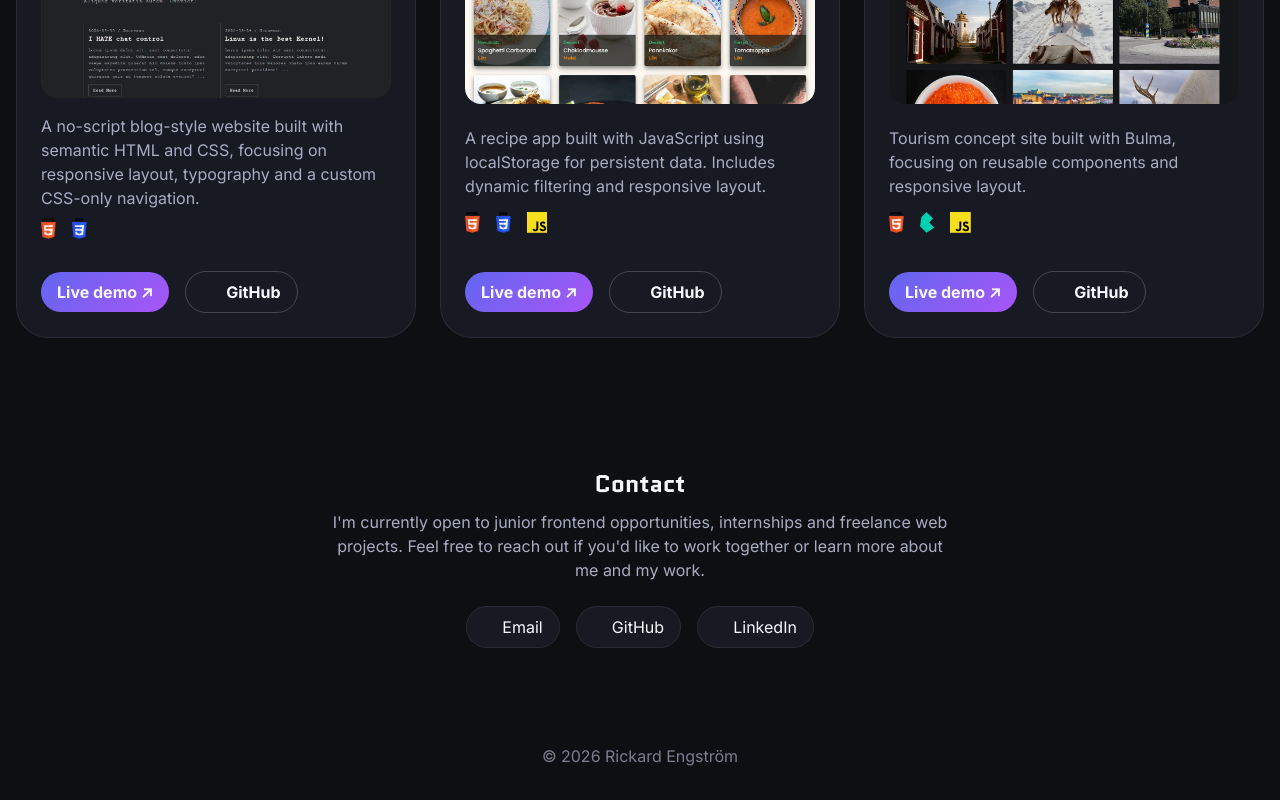
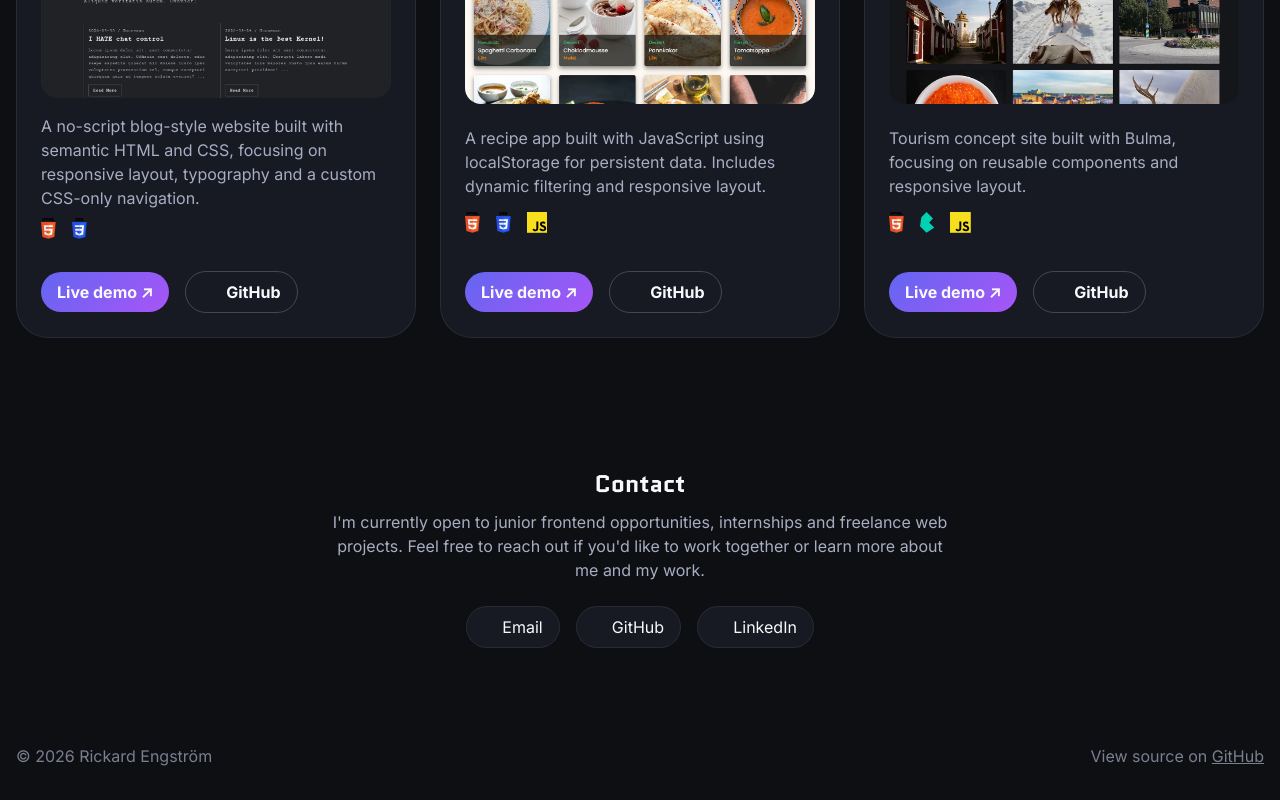
Before and after one commit to rickforge/portfolio-website, a React (Vite) app: page / in a window 1280 px wide. Shown: the part 1968-2768 px from the top of the page. Built offline with nearby package versions, Linux system fonts and the light colour scheme; some icons are missing.

Commit message:
Added footer link to github

```diff
--- a/src/components/Footer.tsx
+++ b/src/components/Footer.tsx
@@ -9,6 +9,10 @@ function Footer() {
           © {new Date().getFullYear()} Rickard Engström
         </span>
       </p>
+      <p className="footer-source">
+        View source on {" "}
+        <a href="https://github.com/rickforge/portfolio-website">GitHub</a>
+      </p>
     </footer>
   );
 }
--- a/src/index.css
+++ b/src/index.css
@@ -604,8 +604,28 @@ h6 {
 .footer {
   display: flex;
   align-items: center;
-  justify-content: center;
+  justify-content: space-between;
   padding: 2rem 1rem;
+  width: 100%;
+  max-width: 1400px;
+  margin: 0 auto;
+  gap: 2rem;
+  flex-wrap: wrap-reverse;
+}
+
+
+.footer-source {
+  color: var(--color-text-secondary);
+  opacity: 0.7;
+}
+
+.footer-source a {
+  color: var(--color-text-secondary);
+  transition: 0.3s ease;
+}
+
+.footer-source a:hover {
+  color: var(--color-text-primary);
 }
 
 .copyright {
@@ -734,6 +754,12 @@ h6 {
   }
 }
 
+@media (max-width: 446px) {
+  .footer {
+    justify-content: center;
+  }
+}
+
 @media (max-width: 394px) {
   .contact-links {
     justify-content: center;
```
